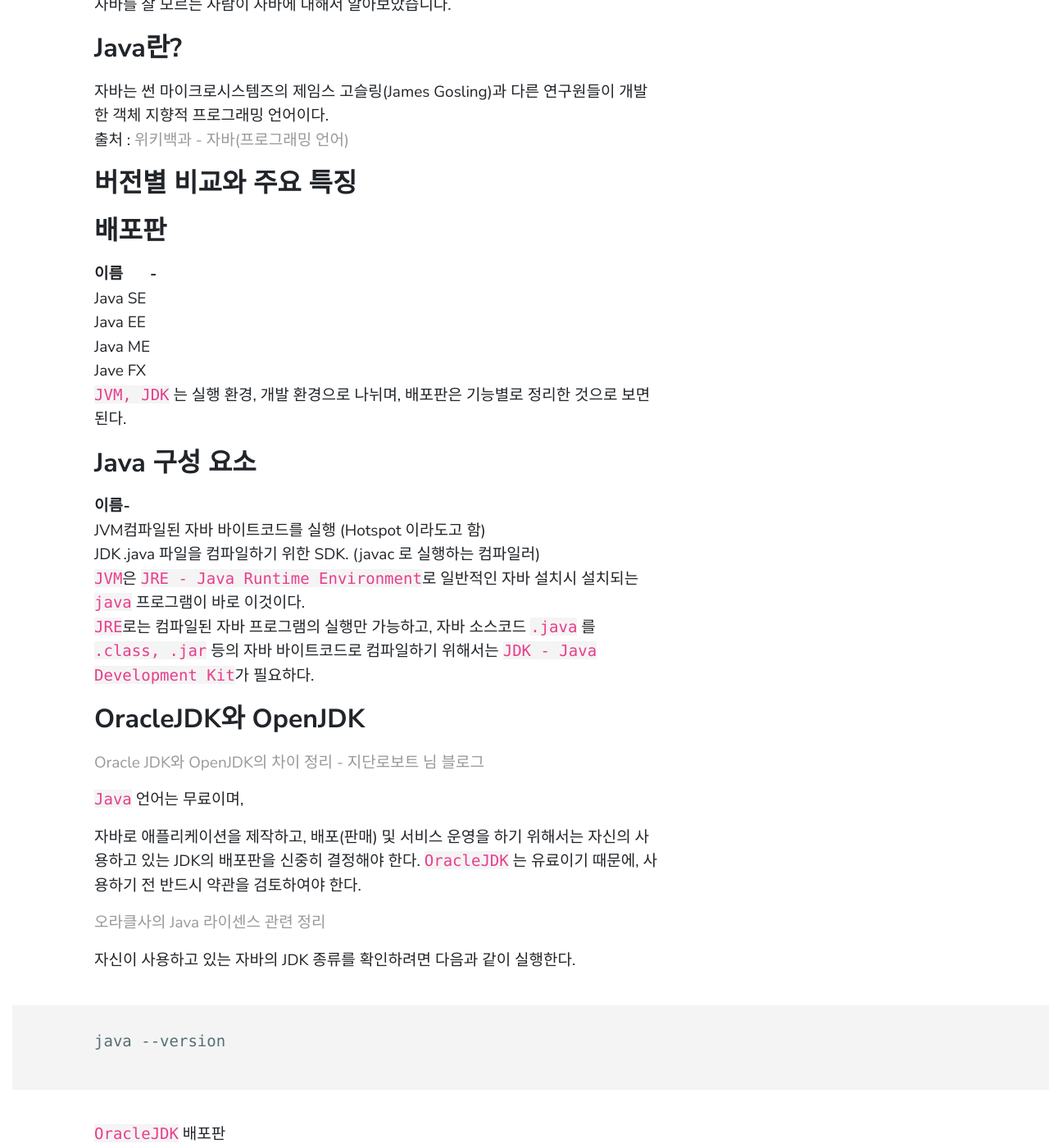
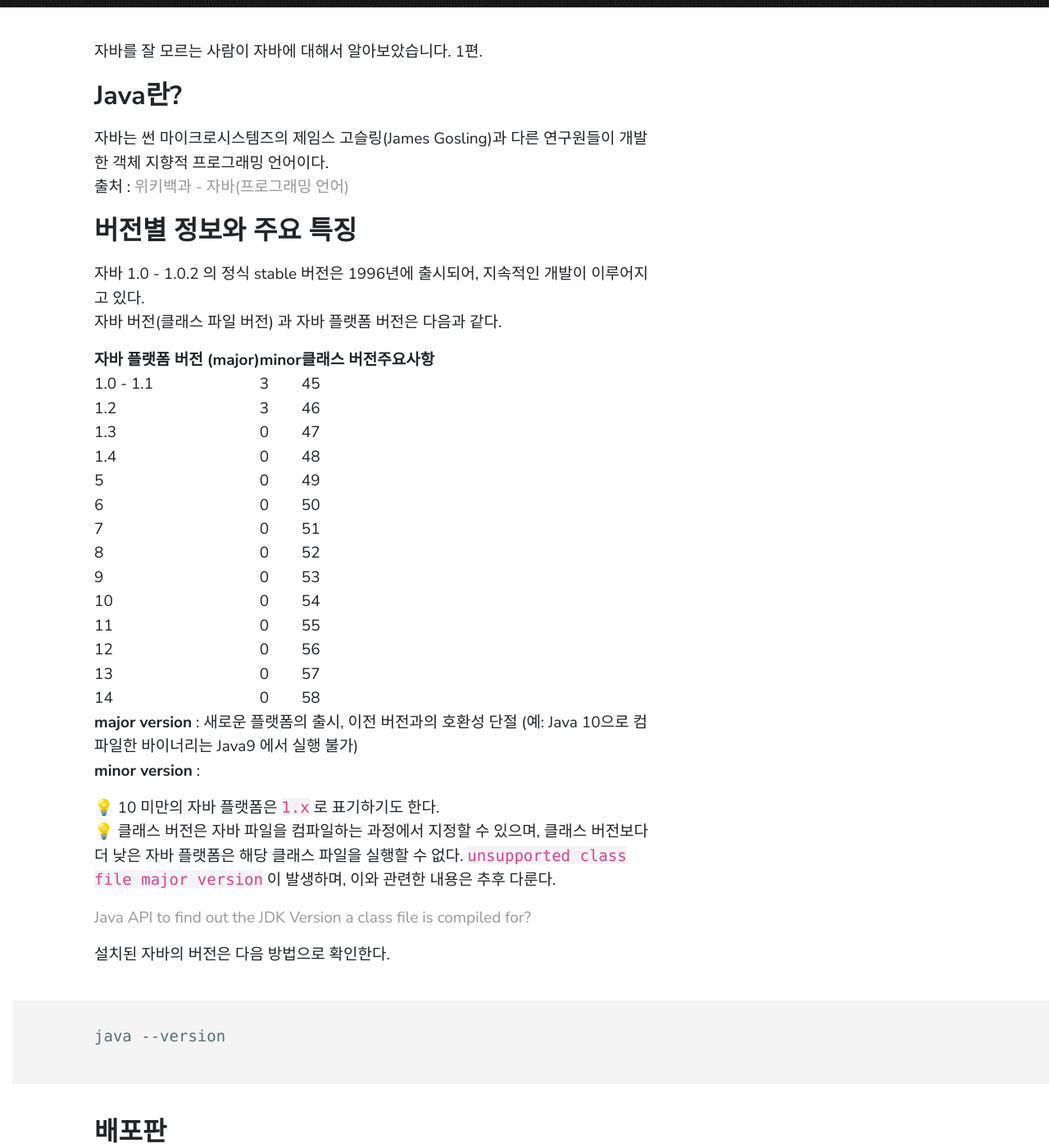
Before and after one commit to live2skull/blog.live2skull.kr, a Jekyll site: the page built from _posts/java/2020-04-11-java-basic.markdown, in a window 1280 px wide and 1400 px high, scrolled down 461 px. Shown: the whole window at 82% size. Built offline with Jekyll 4.4.1, drawn with Linux system fonts in a browser that asks for light colours; some of the changed text lies outside the part shown.

Commit message:
자바 살펴보기 - 1 작성

````diff
--- a/_posts/java/2020-04-11-java-basic.markdown
+++ b/_posts/java/2020-04-11-java-basic.markdown
@@ -1,11 +1,11 @@
 ---
 layout: post
-title:  "자바 살펴보기"
+title:  "자바 살펴보기 - 1 : 버전, 배포판, JDK"
 date:   2020-04-11 20:00:00 +0900
 categories: java
 ---
 
-자바를 잘 모르는 사람이 자바에 대해서 알아보았습니다.
+자바를 잘 모르는 사람이 자바에 대해서 알아보았습니다. 1편.
 
 ## Java란?
 
@@ -13,20 +13,55 @@
 출처 :  [위키백과 - 자바(프로그래밍 언어)](https://ko.wikipedia.org/wiki/%EC%9E%90%EB%B0%94_(%ED%94%84%EB%A1%9C%EA%B7%B8%EB%9E%98%EB%B0%8D_%EC%96%B8%EC%96%B4))
 
 
+## 버전별 정보와 주요 특징
 
-## 버전별 비교와 주요 특징
+자바 1.0 - 1.0.2 의 정식 stable 버전은 1996년에 출시되어, 지속적인 개발이 이루어지고 있다.
+자바 버전(클래스 파일 버전) 과 자바 플랫폼 버전은 다음과 같다.
 
+|자바 플랫폼 버전 (major)|minor|클래스 버전|주요사항|
+|---|---|-----|-----|
+|1.0 - 1.1|3|45|
+|1.2|3|46|
+|1.3|0|47|
+|1.4|0|48|
+|5|0|49|
+|6|0|50|
+|7|0|51|
+|8|0|52|
+|9|0|53|
+|10|0|54|
+|11|0|55|
+|12|0|56|
+|13|0|57|
+|14|0|58|
+
+**major version** : 새로운 플랫폼의 출시, 이전 버전과의 호환성 단절 (예: Java 10으로 컴파일한 바이너리는 Java9 에서 실행 불가)
+**minor version** :
+
+💡 10 미만의 자바 플랫폼은 `1.x` 로 표기하기도 한다.
+💡 클래스 버전은 자바 파일을 컴파일하는 과정에서 지정할 수 있으며, 클래스 버전보다 더 낮은 자바 플랫폼은 해당 클래스 파일을 실행할 수 없다. `unsupported class file major version` 이 발생하며, 이와 관련한 내용은 추후 다룬다.
+
+[Java API to find out the JDK Version a class file is compiled for?](https://stackoverflow.com/questions/1293308/java-api-to-find-out-the-jdk-version-a-class-file-is-compiled-for)
+
+설치된 자바의 버전은 다음 방법으로 확인한다.
+
+```
+java --version
+```
 
 ## 배포판
 
-|이름|-|
-|---|-----|
-|Java SE|
-|Java EE
-|Java ME
-|Jave FX
+`OracleJDK` - 오라클 자바의 배포판은 다음과 같다.
+
+|이름|-|-|
+|---|-----|-----|
+|Java SE|Standard Edition|일반 제품
+|Java EE|Enterprise Edition|기업용 서버 제품
+|Java ME|Mobile Edition|임베디드 모바일 제품
+|Jave FX||그래픽, 멀티미디어 기능을 지원하는 리치 클라이언트 제작용
 
 `JVM, JDK` 는 실행 환경, 개발 환경으로 나뉘며, 배포판은 기능별로 정리한 것으로 보면 된다.
+
 
 ## Java 구성 요소
 
@@ -42,9 +77,7 @@
 
 [Oracle JDK와 OpenJDK의 차이 정리 - 지단로보트 님 블로그](https://jsonobject.tistory.com/395)
 
-`Java` 언어는 무료이며,
-
-자바로 애플리케이션을 제작하고, 배포(판매) 및 서비스 운영을 하기 위해서는 자신의 사용하고 있는 JDK의 배포판을 신중히 결정해야 한다. `OracleJDK` 는 유료이기 때문에, 사용하기 전 반드시 약관을 검토하여야 한다.
+자바는 무료이지만, 애플리케이션을 제작하고, 배포(판매) 및 서비스 운영을 하기 위해서는 자신의 사용하고 있는 JDK의 배포판 결정에 주의가 필요하다. `OracleJDK` 는 유료이므로,  사용하기 전 반드시 약관을 확인할 필요가 있다.
 
 [오라클사의 Java 라이센스 관련 정리](https://www.oracle.com/technetwork/java/javase/overview/oracle-jdk-faqs.html)
 
@@ -66,3 +99,19 @@
 OpenJDK Runtime Environment (build 13+33)
 OpenJDK 64-Bit Server VM (build 13+33, mixed mode, sharing)
 ```
+
+자바의 스펙을 재정하고, 이를 토대로 구현하여 오픈소스 형태로 배포하는 자바가 바로 `OpenJDK` 이다. 추가적인 기능 없이 스펙 그대로의 자바를 만든 것이며, 이는 전적으로 오라클이 담당하고 있다. (엄밀히 말하면, 자바 스펙을 검토, 재정하는 기관이 있지만 결정권에 오라클이 큰 영향을 미친다고 한다)
+
+이 `OpenJDK`에 오라클이 배포판 별로 추가적인 기능을 더하여 유로 라이센스로 사용하도록 하고, 기술 지원 등을 추가한 것이 바로 `OracleJDK` 이다.
+
+따라서 `OracleJDK`에서 운영중인 응용 프로그램이나 프레임워크를 `OpenJDK` 환경으로 전환하고자 한다면 구현되지 않은 기능이 있을 수 있으니, 사전에 호환영 문제를 필이 확인해보아야 한다.
+
+오라클사가 기능을 추가하여 `OracleJDK` 를 만든 것처럼, 특정 환경에서의 실행을 지원하거나 다양한 기능이 추가된 자바 스펙을 준수한 JVM과 JDK가 존재한다.
+[무료 / 상용 자바 JVM 리스트](https://en.wikipedia.org/wiki/List_of_Java_virtual_machines)
+
+OpenJDK 자바와 OracleJDK 자바는 각각 이곳에서 확인할 수 있다.
+|이름|-|
+|---|-----|
+|OpenJDK|https://openjdk.java.net/
+|OracleJVM|https://java.com/ko/download/
+|OracleJDK|https://www.oracle.com/java/technologies/javase-downloads.html
````
Also changed, not shown: 2 other files.
